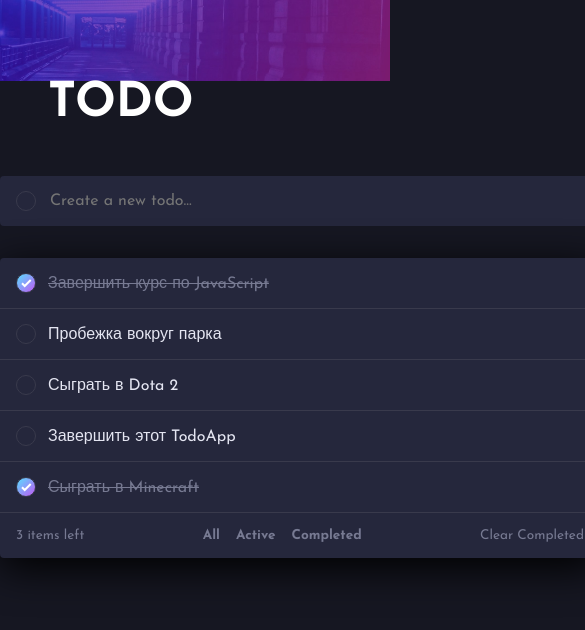
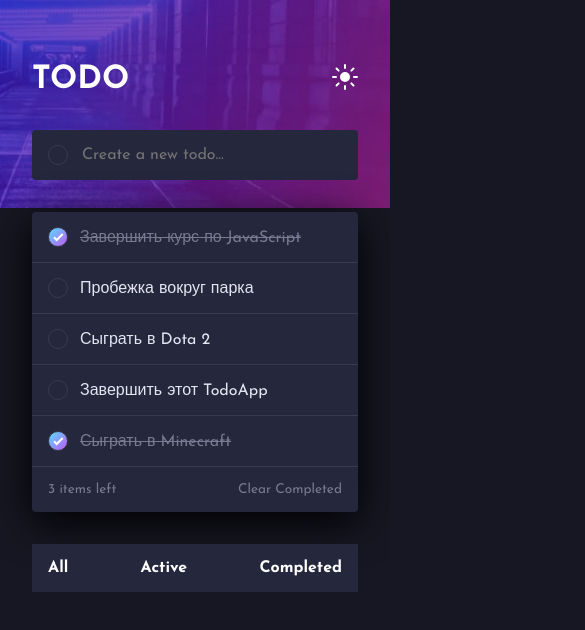
Before and after one commit to nesa402610/todo-app, a React (Create React App) app: page / in a window 390 px wide. Shown: the top 630 px of the page, 585 px wide, since content can reach past the window. Built offline with nearby package versions, Linux system fonts and the light colour scheme.

Commit message:
Мобильная версия

```diff
--- a/src/DarkTheme.css
+++ b/src/DarkTheme.css
@@ -145,6 +145,9 @@ header {
 .todoapp__sorting--item.active {
     color: var(--BrightBlue);
 }
+.todoapp__sorting.mobile {
+    display: none;
+}
 
 .todoapp__info {
     color: var(--DarkGrayishBlue);
@@ -163,3 +166,35 @@ input {
     width: 100%;
     caret-color: var(--BrightBlue);
 }
+
+@media (max-width: 500px) {
+    header, .todoapp {
+        width: 100%;
+    }
+    header {
+        padding: 2rem;
+        font-size: 2rem;
+    }
+    .todoapp {
+        padding: 0 2rem;
+    }
+    body::before {
+        background: url(img/bg-mobile-dark.jpg);
+        background-repeat: no-repeat;
+        background-size: contain;
+    }
+    .todoapp__sorting {
+        display: none;
+    }
+    .todoapp__sorting--item:hover {
+        color: var(--BrightBlue);
+    }
+    .todoapp__sorting.mobile {
+        background-color: #25273c;
+        margin-top: 2rem;
+        padding: 1rem;
+        display: flex;
+        justify-content: space-between;
+
+    }
+}
--- a/src/componets/TodoApp.jsx
+++ b/src/componets/TodoApp.jsx
@@ -2,6 +2,7 @@ import React, {useEffect, useMemo, useState} from 'react';
 import TodoItem from "./todoItem";
 import SortSelectors from "./sortSelectors";
 import check from "../img/icon-check.svg";
+import SortSelectorsMobile from "./sortSelectors__mobile";
 
 const TodoApp = () => {
     //Стейты одной таски и массив тасков
@@ -85,6 +86,7 @@ const TodoApp = () => {
                     </div>
                 </div>
             </div>
+            <SortSelectorsMobile sortType={sortType} setSortType={setSortType}/>
         </div>
     );
 };
--- /dev/null
+++ b/src/componets/sortSelectors__mobile.jsx
@@ -0,0 +1,14 @@
+import React from 'react';
+import SortType from "./sortType";
+
+const SortSelectorsMobile = ({setSortType, sortType}) => {
+    return (
+        <div className="todoapp__sorting mobile">
+            <SortType value={'All'} sortType={sortType} setSortType={setSortType}/>
+            <SortType value={'Active'} sortType={sortType} setSortType={setSortType}/>
+            <SortType value={'Completed'} sortType={sortType} setSortType={setSortType}/>
+        </div>
+    );
+};
+
+export default SortSelectorsMobile;
```
